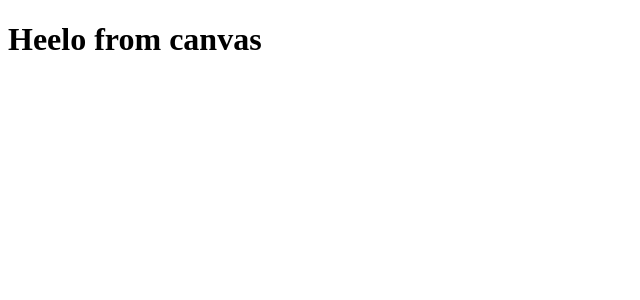
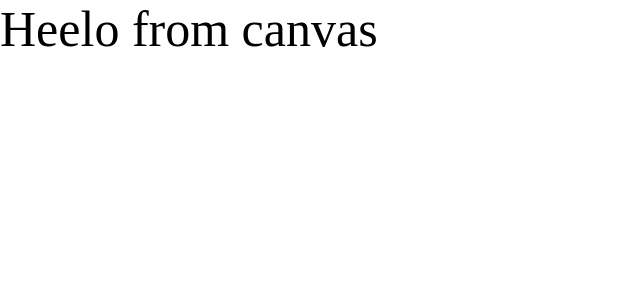
Before and after one commit to VasiliyRoss/card-maker, a React (Create React App) app: page / in a window 1280 px wide. Shown: the top 300 px of the page, without its empty margins (0-640 px from the left). Built offline with nearby package versions, Linux system fonts and the light colour scheme.

Commit message:
добавил компоненты

```diff
--- /dev/null
+++ b/src/components/canvas/Canvas.module.css
@@ -0,0 +1,3 @@
+.header {
+    font-size: 50px;
+}
--- a/src/components/canvas/Canvas.tsx
+++ b/src/components/canvas/Canvas.tsx
@@ -1,9 +1,10 @@
 import React from 'react';
+import styles from './Canvas.module.css';
 
 function Canvas() {
     return (
         <>
-            <h1>Heelo from canvas</h1>
+            <h1 className={styles.header}>Heelo from canvas</h1>
         </>
     );
 }
--- a/src/index.tsx
+++ b/src/index.tsx
@@ -1,7 +1,7 @@
 import React from 'react';
 import ReactDOM from 'react-dom/client';
 import App from './App';
-import './css';
+import './css/reset.css';
 
 const root = ReactDOM.createRoot(
     document.getElementById('root') as HTMLElement,
```
Also changed, not shown: src/components/canvas/Canvas.css (deleted), 1 other file (tests, documents, lock files or other folders).
